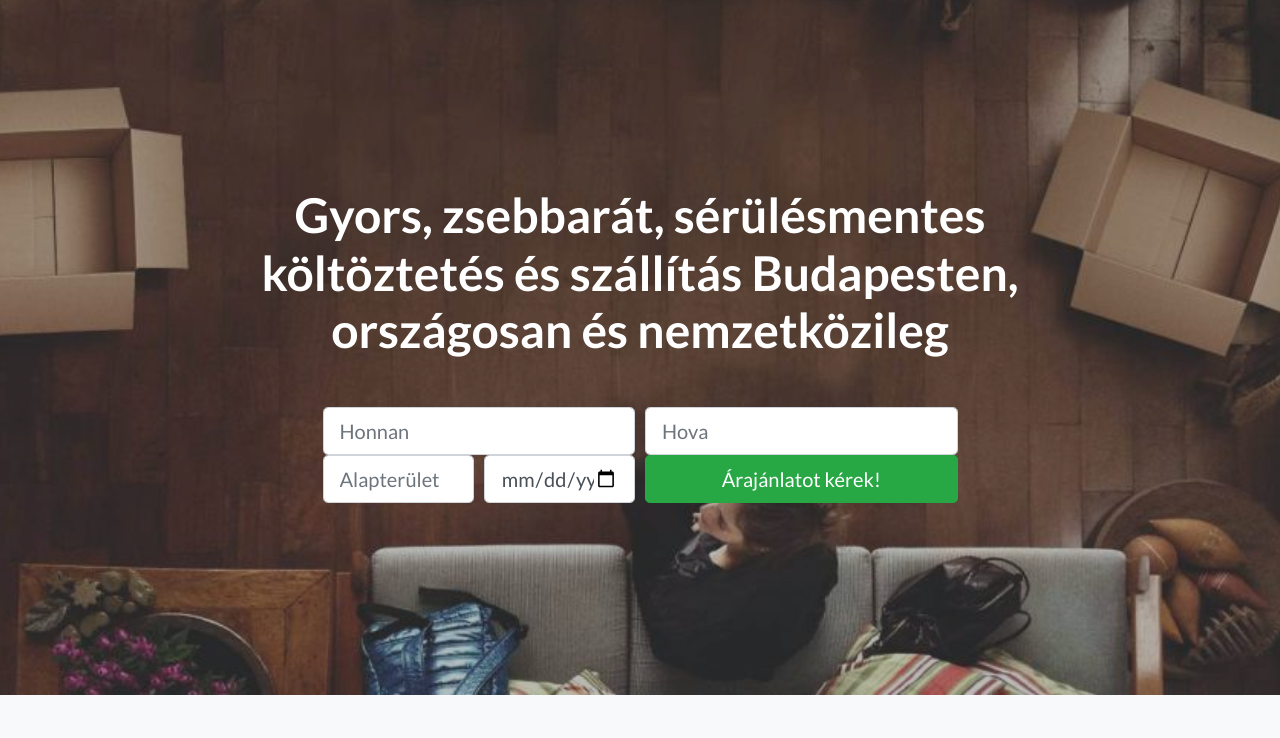
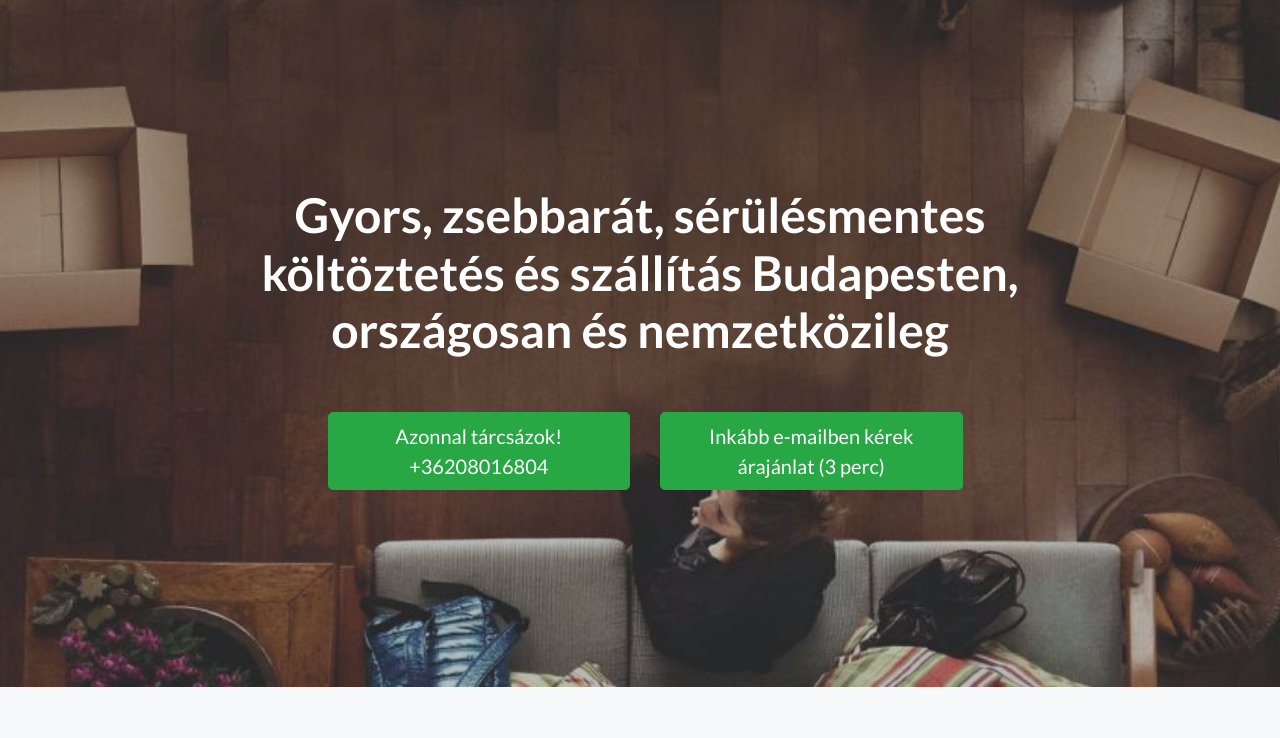
Before and after one commit to Prince-Csaba/zsebbarat_koltoztetes_2, a website: page index.html in a window 1280 px wide. Shown: the part 62-800 px from the top of the page. Drawn offline with Linux system fonts and the light colour scheme.

Commit message:
change main buttons

```diff
--- a/css/landing-page.min.css
+++ b/css/landing-page.min.css
@@ -102,6 +102,11 @@ header.masthead h1 {
   font-size: 5rem
 }
 
+button.main,
+a.main {
+  margin: 5px;
+}
+
 #collapseExample {
   margin: 50px auto;
   max-width: 80%;
@@ -109,6 +114,10 @@ header.masthead h1 {
 
 .modal li {
   font-size: 1rem;
+}
+
+.modalButton {
+  margin-top: 10px;
 }
 
 .testimonials {
--- a/index.html
+++ b/index.html
@@ -95,51 +95,28 @@
             </h1>
           </div>
           <div class="col-md-10 col-lg-8 col-xl-7 mx-auto">
-            <form>
-              <fieldset>
-                <div class="form-row row">
-                  <div class="col-xs-12 col-sm-6 mb-2 mb-md-0">
-                    <input
-                    type="text"
-                    class="form-control form-control-lg"
-                    placeholder="Honnan"
-                    id="honnan"
-                  />
+            <div class="row">
+              <div class="col-xs-12 col-lg-6">
+                <a
+                  type="submit"
+                  class="btn btn-block btn-lg btn-success main"
+                  id="mainPhone"
+                  href="tel:+36208016804"
+                >
+                  Azonnal tárcsázok!
+                  +36208016804
+                </a>
               </div>
-                  <div class="col-xs-12 col-sm-6 mb-2 mb-md-0">
-                    <input
-                      type="text"
-                      class="form-control form-control-lg"
-                      placeholder="Hova"
-                      id="hova"
-                    />
-                  </div>
-                  <div class="col-xs-12 col-sm-6 col-md-3 mb-2 mb-md-0">
-                    <input
-                      type="email"
-                      class="form-control form-control-lg"
-                      placeholder="Alapterület"
-                    />
-                  </div>
-                  <div class="col-xs-12 col-sm-6 col-md-3 mb-2 mb-md-0">
-                    <input
-                      type="date"
-                      class="form-control form-control-lg"
-                      placeholder="Dátum"
-                    />
-                  </div>
-                  <div class="col-xs-12 col-md-6">
+              <div class="col-xs-12 col-lg-6">
                 <button
                   type="submit"
-                      class="btn btn-block btn-lg btn-success"
+                  class="btn btn-block btn-lg btn-success main"
                   id="mainForm"
                 >
-                      Árajánlatot kérek!
+                  Inkább e-mailben kérek árajánlat (3 perc)
               </button>
               </div>
             </div>
-              </fieldset>
-            </form>
           </div>
         </div>
       </div>
@@ -310,7 +287,7 @@
             <p class="lead mb-0">Fiatalos gondolkodású, megoldásorientált csapatunk azért jött létre, hogy segítségükre legyünk önöknek a költözés okozta kihívások elhárításában.</p>
             <!--  -->
               <!-- Button trigger modal -->
-              <button type="button" class="btn btn-outline-success" data-toggle="modal" data-target="#teamModal">
+              <button type="button" class="btn btn-outline-success modalButton" data-toggle="modal" data-target="#teamModal">
                 Bővebben
               </button>
 
@@ -349,9 +326,9 @@
           ></div>
           <div class="col-lg-6 my-auto showcase-text">
             <h2>Mire figyeljünk költöztetés előtt?</h2>
-            <p class="lead mb-0">Tanácsok profiktól! A cikkek</p>
+            <p class="lead mb-0">Hasznos tanácsok</p>
             <!-- Button trigger modal -->
-            <button type="button" class="btn btn-outline-success" data-toggle="modal" data-target="#exampleModal">
+            <button type="button" class="btn btn-outline-success modalButton" data-toggle="modal" data-target="#exampleModal">
             Bővebben
             </button>
 
```
Lines whose indentation alone changed are shown as unchanged.
